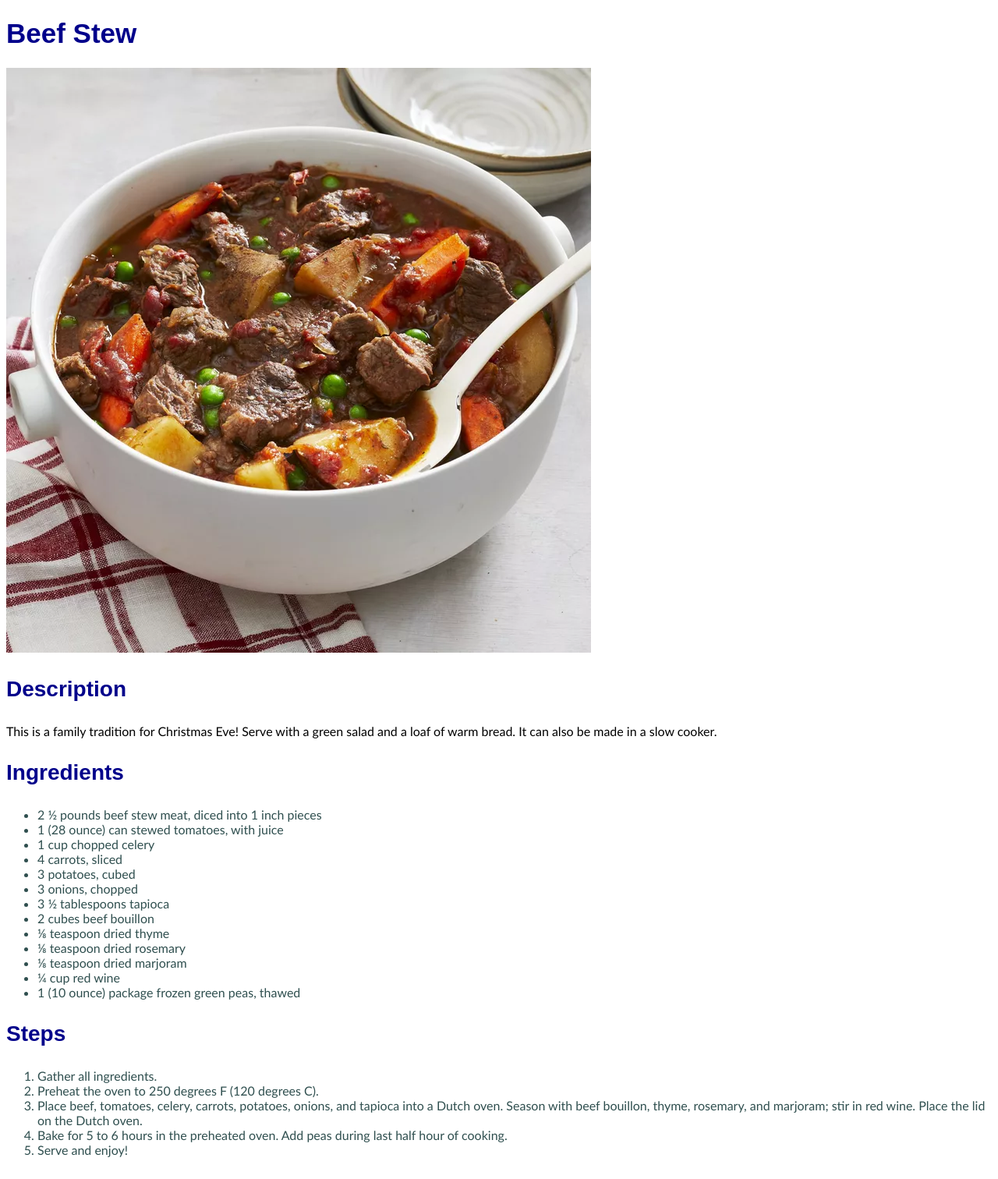
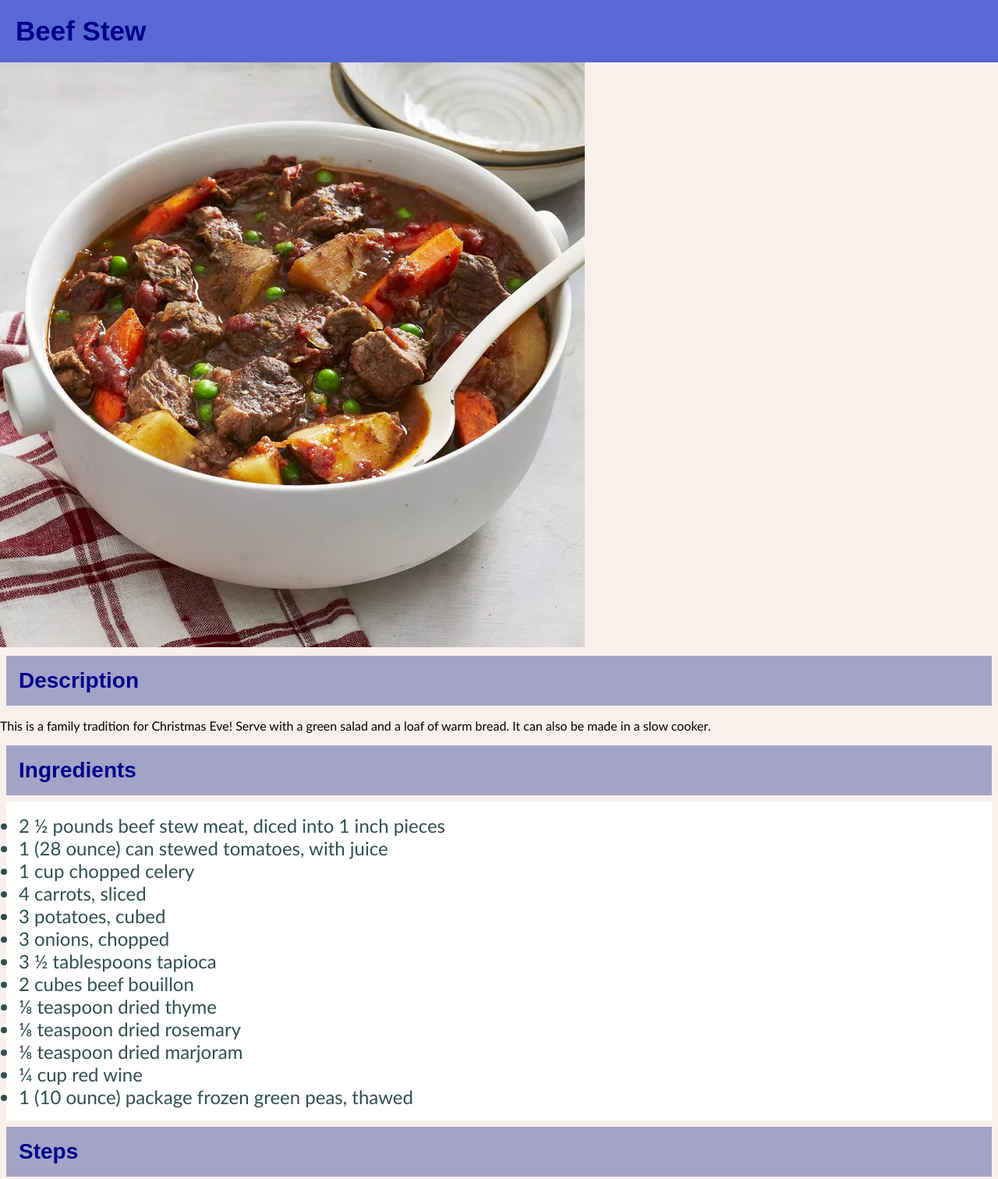
Before and after one commit to SpilledMySalt/odin-recipes, a plain HTML site: page recipes/beef-stew.html in a window 1280 px wide. Shown: the top 1512 px of the page at 78% size. Drawn offline with Linux system fonts and the light colour scheme.

Commit message:
Style pages with block and inline

```diff
--- a/styles.css
+++ b/styles.css
@@ -1,5 +1,18 @@
 * {
     font-family: 'Gill Sans', 'Gill Sans MT', Calibri, 'Trebuchet MS', sans-serif;
+}
+
+body {
+    background: rgb(249, 240, 236);
+    margin: 0px;
+}
+
+.home-title,
+.recipe.title {
+    /*Boxes*/
+    background: rgb(88, 105, 214);
+    padding: 20px;
+    margin: 0px;
 }
 
 .home-title {
@@ -7,6 +20,7 @@
     font-family:Arial, Helvetica, sans-serif;
     font-size: 45px;
     font-weight: bold;
+    text-align: center;
 }
 
 .recipe {
@@ -21,12 +35,21 @@
 
 .recipe.subtitle {
     font-size: 28px;
+    margin: 8px;
+    background: rgb(163, 163, 201);
+    padding: 16px;
 }
 
 /*Styles for unordered lists*/
 ul,
 ol {
     color: darkslategrey;
+    padding: 16px;
+    margin: 8px;
+    border: 2px;
+    border-color: rgb(44, 44, 44);
+    background: white;
+    font-size: 24px;
 }
 
 ul.a {
```
